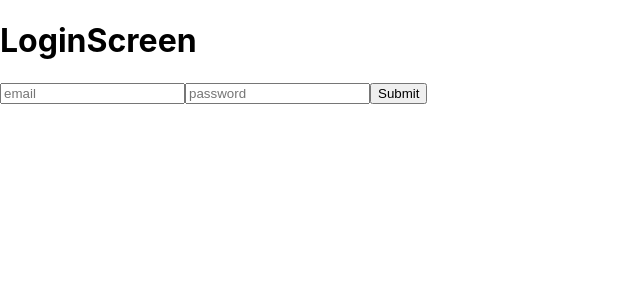
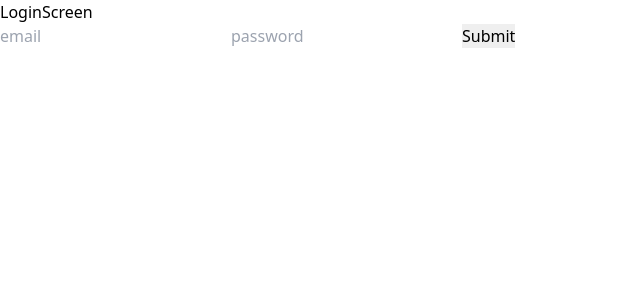
Before and after one commit to AsadSaleh/performance_review_web, a React (Create React App) app: page /login in a window 1280 px wide. Shown: the top 300 px of the page, without its empty margins (0-640 px from the left). Built offline with nearby package versions, Linux system fonts and the light colour scheme.

Commit message:
feat: install & config tailwind

```diff
--- /dev/null
+++ b/craco.config.js
@@ -0,0 +1,7 @@
+module.exports = {
+  style: {
+    postcss: {
+      plugins: [require("tailwindcss"), require("autoprefixer")],
+    },
+  },
+};
--- a/src/index.css
+++ b/src/index.css
@@ -1,4 +1,8 @@
-body {
+@tailwind base;
+@tailwind components;
+@tailwind utilities;
+
+/* body {
   margin: 0;
   font-family: -apple-system, BlinkMacSystemFont, 'Segoe UI', 'Roboto', 'Oxygen',
     'Ubuntu', 'Cantarell', 'Fira Sans', 'Droid Sans', 'Helvetica Neue',
@@ -10,4 +14,4 @@
 code {
   font-family: source-code-pro, Menlo, Monaco, Consolas, 'Courier New',
     monospace;
-}
+} */
--- /dev/null
+++ b/tailwind.config.js
@@ -0,0 +1,11 @@
+module.exports = {
+  purge: ["./src/**/*.{js,jsx,ts,tsx}", "./public/index.html"],
+  darkMode: false, // or 'media' or 'class'
+  theme: {
+    extend: {},
+  },
+  variants: {
+    extend: {},
+  },
+  plugins: [],
+};
```
Also changed, not shown: package.json (+10 -4 lines), 1 other file (tests, documents, lock files or other folders).
